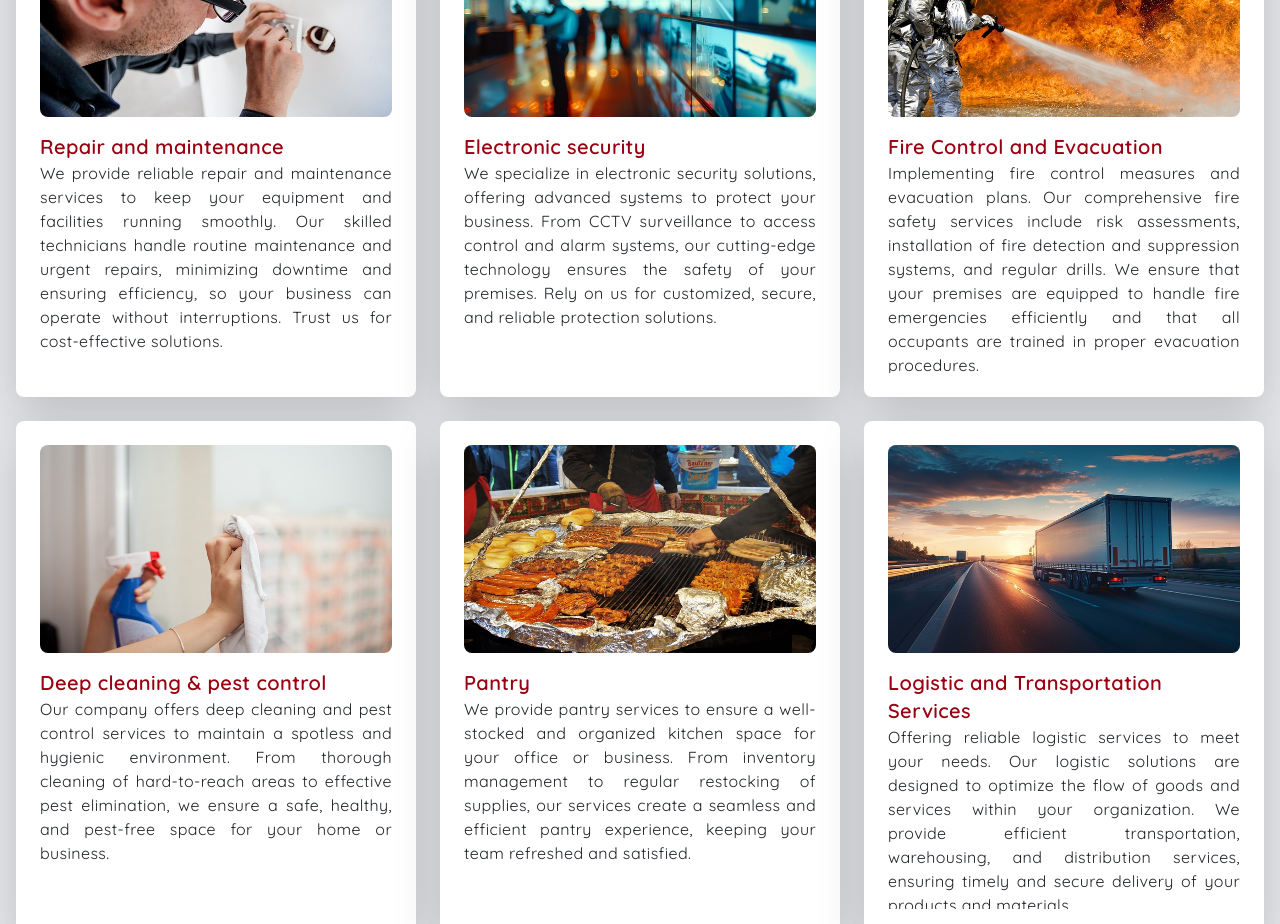
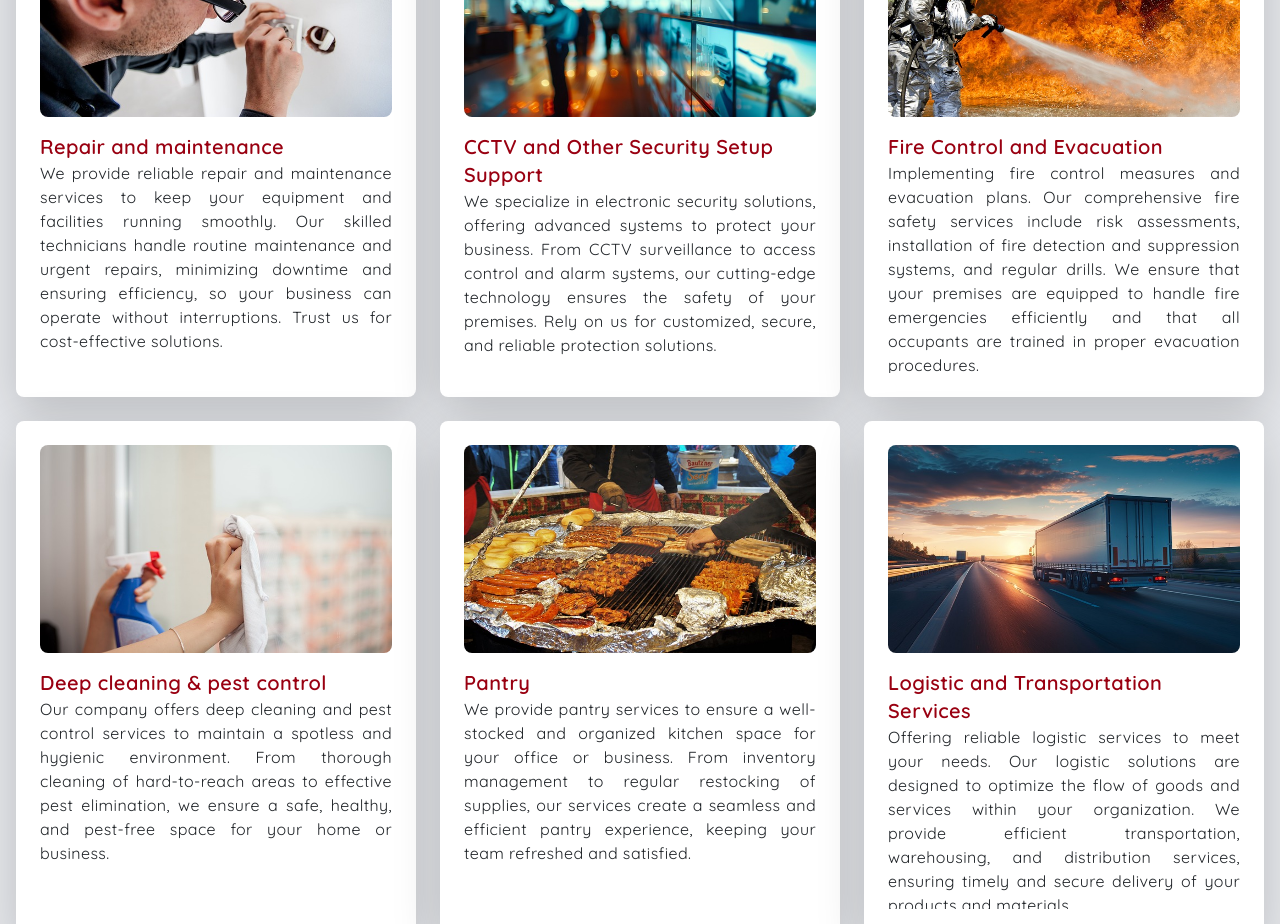
Before and after one commit to keshav-725/dcm-frontend, a React (Create React App) app: page /our-services in a window 1280 px wide. Shown: the part 960-1884 px from the top of the page. Built offline with nearby package versions, Linux system fonts and the light colour scheme; the HTML template or start-up script is replaced by a standard one.

Commit message:
Update Service.js

```diff
--- a/src/components/Service.js
+++ b/src/components/Service.js
@@ -53,7 +53,7 @@ const services = [
         image: repairImg
     },
     {
-        service: "Electronic security",
+        service: "CCTV and Other Security Setup Support",
         description: "We specialize in electronic security solutions, offering advanced systems to protect your business. From CCTV surveillance to access control and alarm systems, our cutting-edge technology ensures the safety of your premises. Rely on us for customized, secure, and reliable protection solutions.",
         image: bankImg
     },
```
